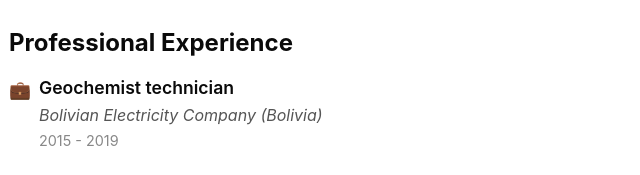
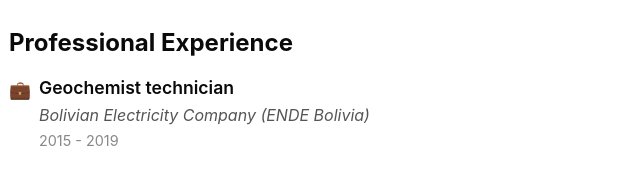
Before and after one commit to yerkofigueroa/research, a plain HTML site: page index.html in a window 1280 px wide. Shown: the part 4371-4546 px from the top of the page, 161-801 px from the left. Drawn offline with Linux system fonts and the light colour scheme.

Commit message:
Update index.html

```diff
--- a/index.html
+++ b/index.html
@@ -642,7 +642,7 @@
                 <ul class="experience-list">
                     <li>
                         <span class="exp-title">Geochemist technician</span>
-                        <span class="exp-org">Bolivian Electricity Company (Bolivia)</span>
+                        <span class="exp-org">Bolivian Electricity Company (ENDE Bolivia)</span>
                         <span class="exp-date">2015 - 2019</span>
                     </li>
                     <li>
```
